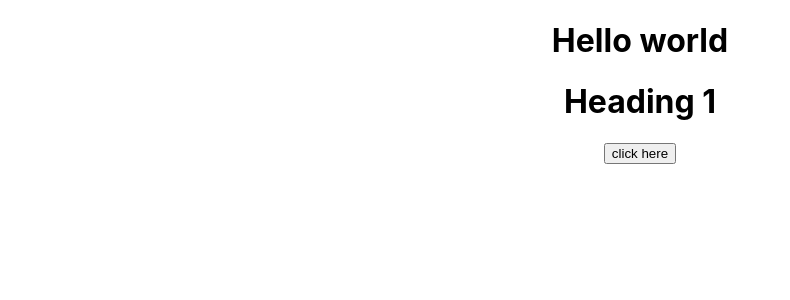
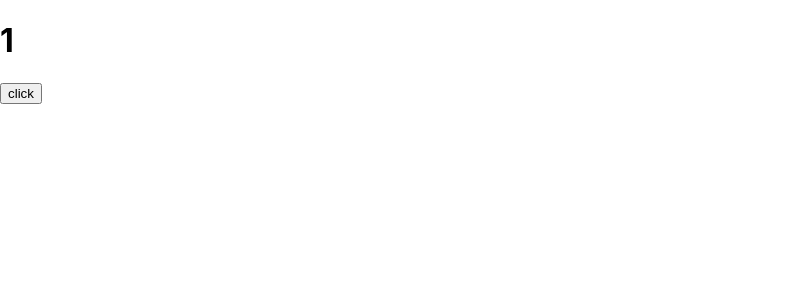
Before and after one commit to codeAlok/React_js_prct, a React (Create React App) app: page / in a window 1280 px wide. Shown: the top 300 px of the page, without its empty margins (0-790 px from the left). Built offline with nearby package versions, Linux system fonts and the light colour scheme.

Commit message:
state in classComp

```diff
--- a/src/App.js
+++ b/src/App.js
@@ -1,40 +1,79 @@
 // import logo from './logo.svg';
+import {useState} from 'react';
 import './App.css';
 import User from './User';
+import ClassComp from './ClassComp'; //for state & prop in class_comp
+
+// function App() {
+
+//   // component inside component use
+//   // function Apple(){
+//   //   return(
+//   //     <div>Apple component</div>
+//   //   );
+//   // }
+
+//   //check working of event and function in react
+//   function checkAlert() {
+//     alert("function called");
+//   }
+
+//   return (
+//     <div className="App">
+//      <h1>Hello world</h1>
+//      <User />
+
+//      {/* component used method 1 & 2 */}
+//      {/* {Apple()}     */}
+//      {/* <Apple /> */}
+
+
+//       {/* write fn name inside without () to work on click otherwise run auto after page render */}
+//       {/* or can use Arrow function ,()=>{} this don't run auto */}
+//       <div>
+//         {/* <button onClick={checkAlert}>click here</button> */}
+//         <button onClick={()=> checkAlert()}>click here</button>
+//       </div>
+
+//     </div>
+//   );
+// }
+
+
+// *** state in react in fn_component ***
+// state is to store variable in react
+// through normal variable we cannot update the data.
 
 function App() {
-
-  // component inside component use
-  // function Apple(){
-  //   return(
-  //     <div>Apple component</div>
-  //   );
+  // let data = "alok";
+  // function updateData() {
+  //   data = "aditya";
+  //   alert(data);
   // }
 
-  //check working of event and function in react
-  function checkAlert() {
-    alert("function called");
-  }
+  // // *** Using state ***
+  // const [data, setData] =  useState(0); //default value
 
-  return (
-    <div className="App">
-     <h1>Hello world</h1>
-     <User />
+  // function updateData() {
+  //   setData(data+1); // to update according to previous data
+  // }
 
-     {/* component used method 1 & 2 */}
-     {/* {Apple()}     */}
-     {/* <Apple /> */}
+  // console.warn("___Rendered__");
 
+  // return (
+  //   <div>
+  //     {/* updated data will not show here if not use state property*/}
+  //     <h1>{data}</h1>
+  //     <button onClick={updateData}>Update Now</button>
+  //   </div>
+  // );
 
-      {/* write fn name inside without () to work on click otherwise run auto after page render */}
-      {/* or can use Arrow function ,()=>{} this don't run auto */}
-      <div>
-        {/* <button onClick={checkAlert}>click here</button> */}
-        <button onClick={()=> checkAlert()}>click here</button>
-      </div>
-
+  //*** state in class_component***
+  return(
+    <div>
+      <ClassComp />
     </div>
-  );
+  )
 }
 
 export default App;
--- /dev/null
+++ b/src/ClassComp.js
@@ -0,0 +1,26 @@
+import React,{Component} from 'react';
+
+class ClassComp extends Component {
+    constructor() {
+        super();  // must use super()
+
+        this.state = {
+            data: 1
+        }
+    }
+
+    apple() {
+        this.setState({data: this.state.data + 1});
+    }
+
+    render() {
+        return (
+            <div>
+                <h1>{this.state.data}</h1>
+                <button onClick={()=> this.apple()}>click</button>
+            </div>
+        )
+    }
+}
+
+export default ClassComp;
```
